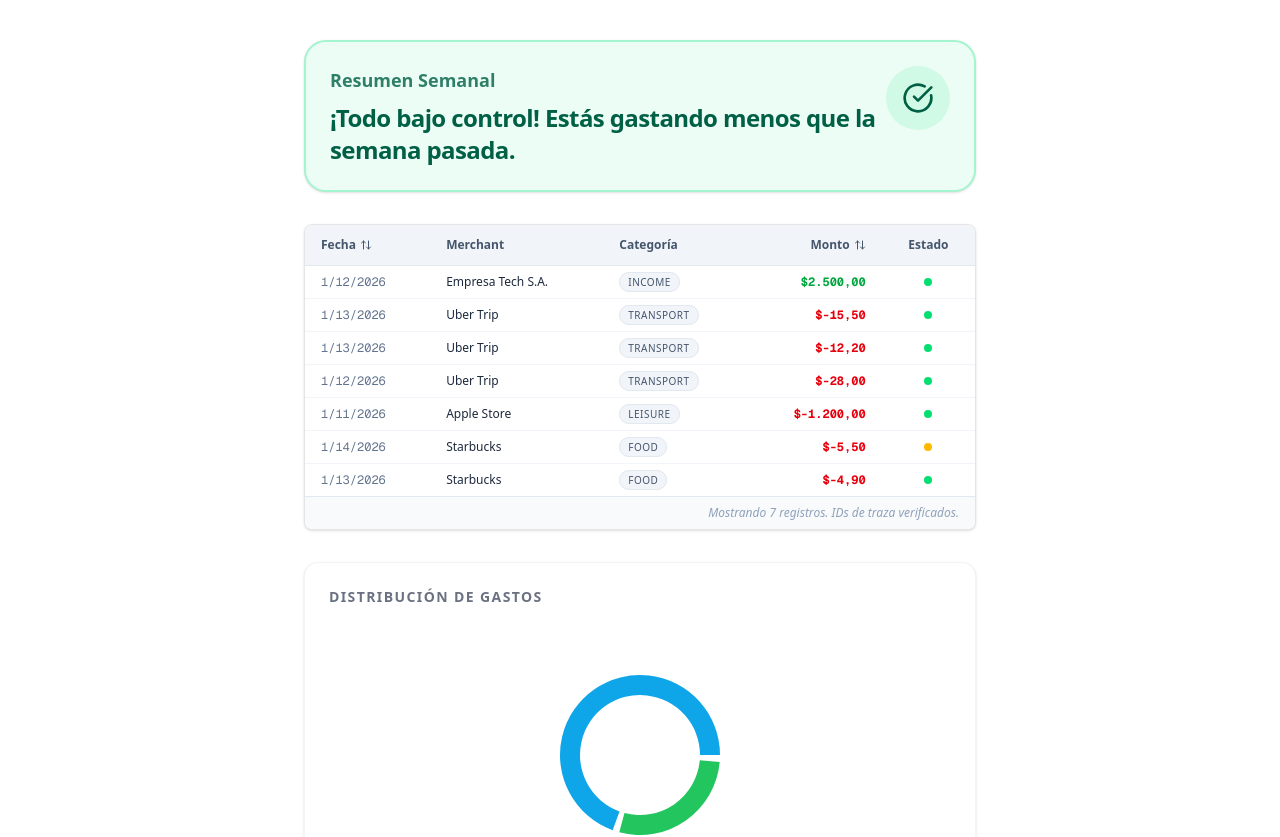
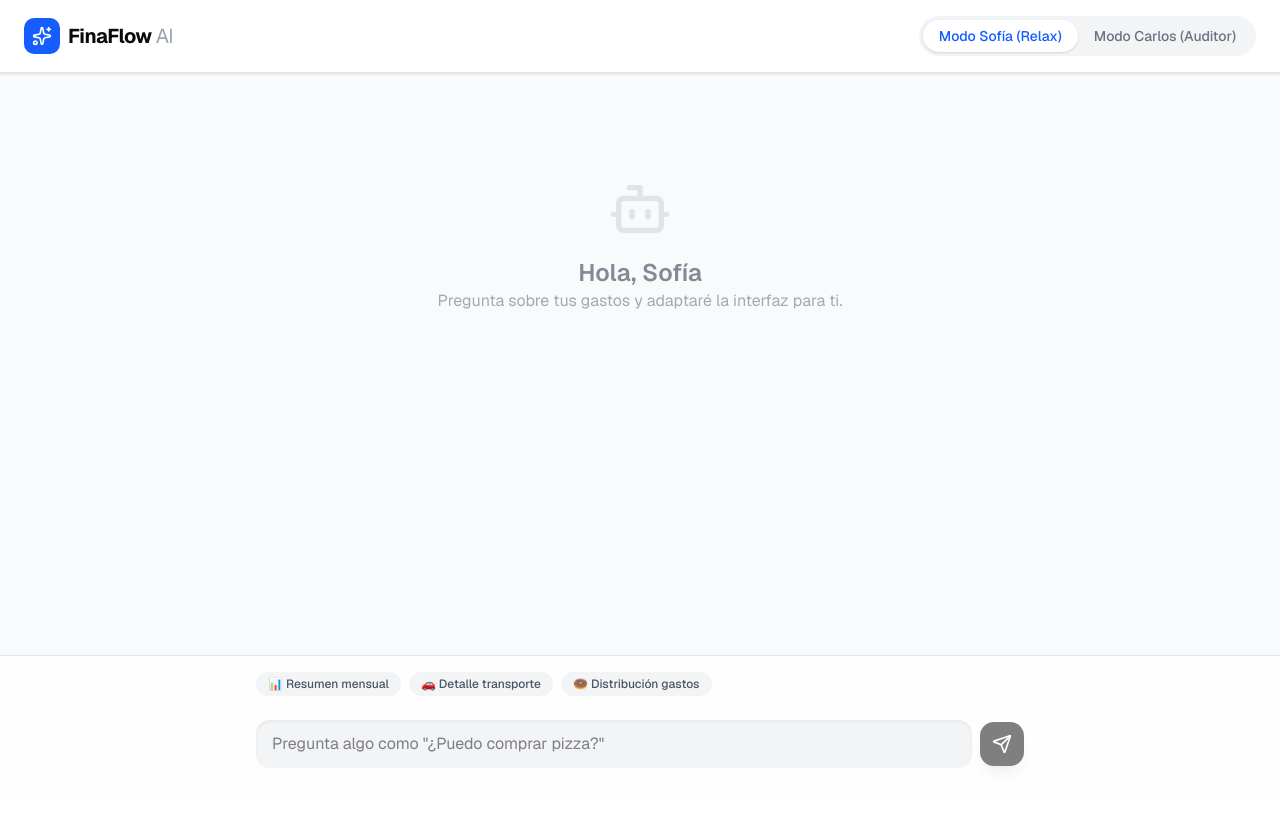
Before and after one commit to polaarts/genui, a Next.js app: page / in a window 1280 px wide. Shown: the top 837 px of the page. After the commit the page ends 800 px from the top, so only its background shows below. Built offline with nearby package versions, Linux system fonts and the light colour scheme.

Commit message:
feat: enhance financial response logic and UI interaction in Home component

```diff
--- a/app/page.tsx
+++ b/app/page.tsx
@@ -1,28 +1,222 @@
-import { MOCK_TRANSACTIONS } from '@/lib/mock-data';
-import { ExpenseSummaryCard } from '@/components/expense-summary-card';
-import { TransactionDataGrid } from '@/components/transaction-data-grid';
-import { CategoryPieChart } from '@/components/category-pie-chart';
+'use client';
+
+import { useState } from 'react';
+import { Send, User, Bot, Sparkles, Trash2 } from 'lucide-react';
+
+// Importamos la Server Action y los datos Mock
+import { getFinancialResponse } from './actions';
+import { USER_SOFIA, USER_CARLOS } from '@/lib/mock-data';
+import { UserProfile } from '@/types';
+
+// Definimos la estructura de un mensaje en el chat
+interface Message {
+  id: string;
+  role: 'user' | 'assistant';
+  content: React.ReactNode; // ¡Ojo! Aquí guardamos Nodos de React, no solo texto
+}
 
 export default function Home() {
+  // Estado 1: El perfil activo (empezamos con Sofía)
+  const [currentUser, setCurrentUser] = useState<UserProfile>(USER_SOFIA);
+
+  // Estado 2: El historial de la conversación
+  const [messages, setMessages] = useState<Message[]>([]);
+
+  // Estado 3: Input del usuario
+  const [inputValue, setInputValue] = useState('');
+  const [isLoading, setIsLoading] = useState(false);
+
+  // Función principal: Enviar mensaje a la IA
+  const handleSubmit = async (e?: React.FormEvent, manualInput?: string) => {
+    e?.preventDefault();
+    const query = manualInput || inputValue;
+    if (!query.trim()) return;
+
+    // 1. Añadimos el mensaje del usuario a la UI inmediatamente
+    const userMsg: Message = {
+      id: Date.now().toString(),
+      role: 'user',
+      content: query,
+    };
+    setMessages((prev) => [...prev, userMsg]);
+    setInputValue('');
+    setIsLoading(true);
+
+    try {
+      // 2. LLAMADA AL SERVIDOR (La Magia)
+      // Le pasamos la pregunta Y el perfil completo para que la IA se adapte
+      const responseComponent = await getFinancialResponse(query, currentUser);
+
+      // 3. Añadimos la respuesta (que es un Componente React) al historial
+      const aiMsg: Message = {
+        id: (Date.now() + 1).toString(),
+        role: 'assistant',
+        content: responseComponent,
+      };
+      setMessages((prev) => [...prev, aiMsg]);
+    } catch (error) {
+      console.error(error);
+      // Manejo básico de errores visual
+      const errorMsg: Message = {
+        id: (Date.now() + 1).toString(),
+        role: 'assistant',
+        content: <div className="text-red-500">Error al conectar con FinaFlow AI.</div>
+      };
+      setMessages((prev) => [...prev, errorMsg]);
+    } finally {
+      setIsLoading(false);
+    }
+  };
+
   return (
-    <div className="space-y-8 max-w-2xl mx-auto py-10">
+    <div className="min-h-screen bg-gray-50 flex flex-col font-sans">
 
-  {/* Caso 1: Usuario Relax */}
-  <ExpenseSummaryCard
-    sentiment="healthy"
-    title="Resumen Semanal"
-    message="¡Todo bajo control! Estás gastando menos que la semana pasada."
-  />
+      {/* HEADER & SELECTOR DE PERFIL */}
+      <header className="bg-white border-b sticky top-0 z-10 px-6 py-4 flex items-center justify-between shadow-sm">
+        <div className="flex items-center gap-2">
+          <div className="bg-blue-600 p-2 rounded-lg">
+            <Sparkles className="w-5 h-5 text-white" />
+          </div>
+          <h1 className="font-bold text-xl tracking-tight">FinaFlow <span className="text-gray-400 font-normal">AI</span></h1>
+        </div>
 
-  {/* Caso 2: Usuario Auditor */}
-  <TransactionDataGrid transactions={MOCK_TRANSACTIONS} />
+        {/* Switch de Usuario (Simulación de Login) */}
+        <div className="flex bg-gray-100 p-1 rounded-full text-sm font-medium">
+          <button
+            onClick={() => setCurrentUser(USER_SOFIA)}
+            className={`px-4 py-1.5 rounded-full transition-all ${
+              currentUser.id === USER_SOFIA.id
+                ? 'bg-white text-blue-600 shadow-sm'
+                : 'text-gray-500 hover:text-gray-700'
+            }`}
+          >
+            Modo Sofía (Relax)
+          </button>
+          <button
+            onClick={() => setCurrentUser(USER_CARLOS)}
+            className={`px-4 py-1.5 rounded-full transition-all ${
+              currentUser.id === USER_CARLOS.id
+                ? 'bg-white text-indigo-700 shadow-sm'
+                : 'text-gray-500 hover:text-gray-700'
+            }`}
+          >
+            Modo Carlos (Auditor)
+          </button>
+        </div>
+      </header>
 
-  {/* Caso 3: Visualización */}
-  <CategoryPieChart data={[
-    { name: 'Comida', value: 50000 },
-    { name: 'Transporte', value: 20000 }
-  ]} />
+      {/* ÁREA DE CHAT (MAIN FEED) */}
+      <main className="flex-1 max-w-3xl w-full mx-auto p-6 space-y-8 pb-32">
+        {messages.length === 0 ? (
+          // Estado Vacío (Empty State)
+          <div className="text-center py-20 opacity-60">
+            <Bot className="w-16 h-16 mx-auto mb-4 text-gray-300" />
+            <h2 className="text-2xl font-semibold text-gray-700">Hola, {currentUser.name.split(' ')[0]}</h2>
+            <p className="text-gray-500">Pregunta sobre tus gastos y adaptaré la interfaz para ti.</p>
+          </div>
+        ) : (
+          // Lista de Mensajes
+          messages.map((msg) => (
+            <div
+              key={msg.id}
+              className={`flex gap-4 ${msg.role === 'user' ? 'justify-end' : 'justify-start'}`}
+            >
+              {/* Avatar IA */}
+              {msg.role === 'assistant' && (
+                <div className="w-8 h-8 rounded-full bg-blue-100 flex items-center justify-center flex-shrink-0 mt-1">
+                  <Bot className="w-5 h-5 text-blue-600" />
+                </div>
+              )}
 
-</div>
-  )
+              {/* Contenido del Mensaje */}
+              <div className={`max-w-[85%] ${msg.role === 'user' ? 'bg-gray-800 text-white px-4 py-2 rounded-2xl rounded-tr-none' : 'w-full'}`}>
+                {msg.content}
+              </div>
+
+              {/* Avatar Usuario */}
+              {msg.role === 'user' && (
+                <div className="w-8 h-8 rounded-full bg-gray-200 flex items-center justify-center flex-shrink-0 mt-1">
+                  <User className="w-5 h-5 text-gray-600" />
+                </div>
+              )}
+            </div>
+          ))
+        )}
+
+        {/* Indicador de Carga */}
+        {isLoading && (
+          <div className="flex gap-4">
+            <div className="w-8 h-8 rounded-full bg-blue-100 flex items-center justify-center mt-1">
+              <Bot className="w-5 h-5 text-blue-600" />
+            </div>
+            <div className="bg-white border rounded-xl p-4 shadow-sm w-full max-w-sm">
+              <div className="flex space-x-2 animate-pulse">
+                <div className="w-2 h-2 bg-gray-300 rounded-full"></div>
+                <div className="w-2 h-2 bg-gray-300 rounded-full animation-delay-200"></div>
+                <div className="w-2 h-2 bg-gray-300 rounded-full animation-delay-400"></div>
+              </div>
+              <span className="text-xs text-gray-400 mt-2 block">
+                {currentUser.preferences.persona === 'auditor' ? 'Calculando métricas...' : 'Analizando tus gastos...'}
+              </span>
+            </div>
+          </div>
+        )}
+      </main>
+
+      {/* FOOTER: INPUT AREA */}
+      <footer className="fixed bottom-0 left-0 right-0 bg-white/80 backdrop-blur-md border-t p-4 pb-8">
+        <div className="max-w-3xl mx-auto space-y-4">
+
+          {/* Sugestiones Rápidas (Pills) */}
+          <div className="flex gap-2 overflow-x-auto pb-2 scrollbar-hide">
+            <button
+              onClick={(e) => handleSubmit(e, "¿Cómo voy este mes?")}
+              className="px-3 py-1 bg-gray-100 hover:bg-gray-200 rounded-full text-xs font-medium text-gray-600 whitespace-nowrap transition-colors"
+            >
+              📊 Resumen mensual
+            </button>
+            <button
+              onClick={(e) => handleSubmit(e, "Muéstrame el detalle de mis gastos en transporte")}
+              className="px-3 py-1 bg-gray-100 hover:bg-gray-200 rounded-full text-xs font-medium text-gray-600 whitespace-nowrap transition-colors"
+            >
+              🚗 Detalle transporte
+            </button>
+            <button
+              onClick={(e) => handleSubmit(e, "¿En qué categoría gasté más?")}
+              className="px-3 py-1 bg-gray-100 hover:bg-gray-200 rounded-full text-xs font-medium text-gray-600 whitespace-nowrap transition-colors"
+            >
+              🍩 Distribución gastos
+            </button>
+            {messages.length > 0 && (
+               <button
+               onClick={() => setMessages([])}
+               className="px-3 py-1 bg-red-50 hover:bg-red-100 border border-red-200 rounded-full text-xs font-medium text-red-600 whitespace-nowrap transition-colors flex items-center gap-1"
+             >
+               <Trash2 className="w-3 h-3"/> Limpiar chat
+             </button>
+            )}
+          </div>
+
+          {/* Formulario */}
+          <form onSubmit={handleSubmit} className="relative flex items-center gap-2">
+            <input
+              type="text"
+              value={inputValue}
+              onChange={(e) => setInputValue(e.target.value)}
+              placeholder={`Pregunta algo como ${currentUser.preferences.persona === 'relaxed' ? '"¿Puedo comprar pizza?"' : '"Desviación presupuestaria"'}`}
+              className="flex-1 bg-gray-100 border-0 rounded-xl px-4 py-3 focus:ring-2 focus:ring-blue-500 focus:outline-none transition-all shadow-inner"
+              disabled={isLoading}
+            />
+            <button
+              type="submit"
+              disabled={isLoading || !inputValue.trim()}
+              className="bg-black text-white p-3 rounded-xl hover:bg-gray-800 disabled:opacity-50 disabled:cursor-not-allowed transition-all shadow-lg hover:shadow-xl"
+            >
+              <Send className="w-5 h-5" />
+            </button>
+          </form>
+        </div>
+      </footer>
+    </div>
+  );
 }
--- a/package.json
+++ b/package.json
@@ -10,8 +10,8 @@
   },
   "dependencies": {
     "@ai-sdk/openai": "^3.0.9",
-    "@ai-sdk/rsc": "^2.0.33",
-    "ai": "^6.0.33",
+    "@ai-sdk/rsc": "^2.0.34",
+    "ai": "^6.0.34",
     "class-variance-authority": "^0.7.1",
     "clsx": "^2.1.1",
     "lucide-react": "^0.562.0",
```
Also changed, not shown: app/actions.tsx (+54 -27 lines), 1 other file (tests, documents, lock files or other folders).
